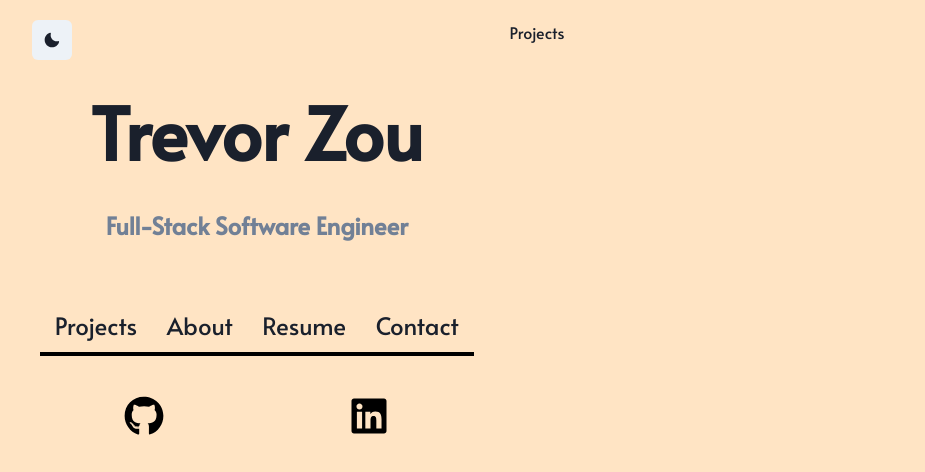
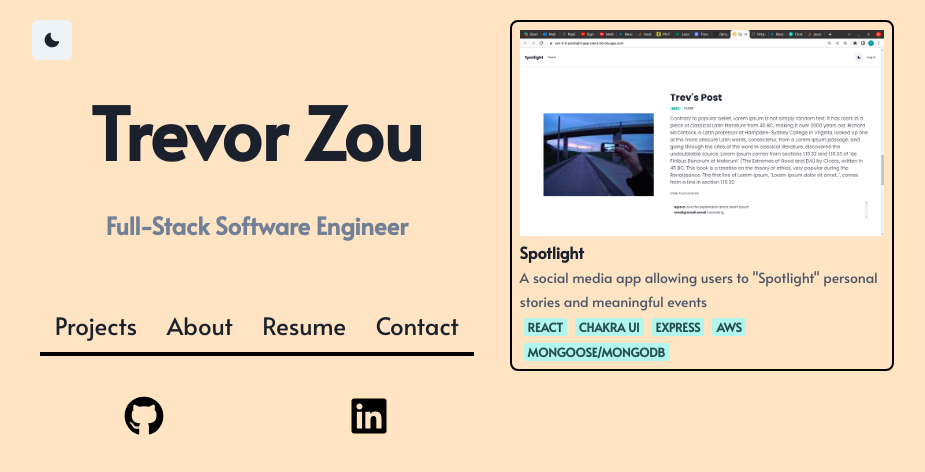
Before and after one commit to tzou2024/portfolio, a React (Create React App) app in the folder portfolio/: page /portfolio/projects in a window 1280 px wide. Shown: the top 472 px of the page, without its empty margins (32-957 px from the left). Built offline with nearby package versions, Linux system fonts and the light colour scheme.

Commit message:
add project post

```diff
--- a/portfolio/src/components/Projects.js
+++ b/portfolio/src/components/Projects.js
@@ -1,9 +1,23 @@
 import React from 'react'
+import data from "../data/projects"
+import {
+  Box,
+
+ } from '@chakra-ui/react'
+import Cardo from './card'
 
 const Projects = () => {
+  console.log(data)
+
+  const projMap = data.map((ell, ind) => {
+    return (
+      <Cardo key={ind} proj={ell}/>
+    )
+  })
+
   return (
     <div>
-      Projects
+      {projMap}
     </div>
   )
 }
--- /dev/null
+++ b/portfolio/src/components/card.js
@@ -0,0 +1,39 @@
+import React from 'react'
+import {
+    Box,
+    Image,
+    Badge
+ } from '@chakra-ui/react'
+
+const Cardo = ({proj}) => {
+  const badgeMap = proj.tags.map((dat, ind) => {
+      return (
+          <Badge mx="1"
+            colorScheme="teal" key={ind}>
+                {dat}
+            </Badge>
+      )
+  })
+  return (
+    <Box maxW='sm' borderWidth='2px' borderColor="black" borderRadius='lg' overflow='hidden' p="2">
+    <Image src={proj.img} />
+    <Box
+          mt='1'
+          fontWeight='semibold'
+          as='h4'
+          lineHeight='tight'
+          noOfLines={1}
+        >
+        {proj.name}
+    </Box>
+    <Box as='span' color='gray.600' fontSize='sm'>
+            {proj.description}
+    </Box>
+    <Box>
+    {badgeMap}
+    </Box>
+    </Box>
+  )
+}
+
+export default Cardo
--- /dev/null
+++ b/portfolio/src/data/projects.js
@@ -0,0 +1,17 @@
+import spotlightimg from './images/spotlight.png'
+
+const data = [
+    {
+        name: "Spotlight",
+        description: 'A social media app allowing users to "Spotlight" personal stories and meaningful events',
+        tags: ["React", "Chakra UI", "Express", "AWS", "Mongoose/MongoDB"],
+        repos: {
+            frontEnd: "https://github.com/tzou2024/project-3-react",
+            backEnd: "https://github.com/tzou2024/project-3-mongoose-express",
+        },
+        site: "https://seir-6-6-spotlight-app-client.herokuapp.com/",
+        img: spotlightimg
+    }
+]
+
+export default data
```
Also changed, not shown: portfolio/src/data/images/spotlight.png (added).
